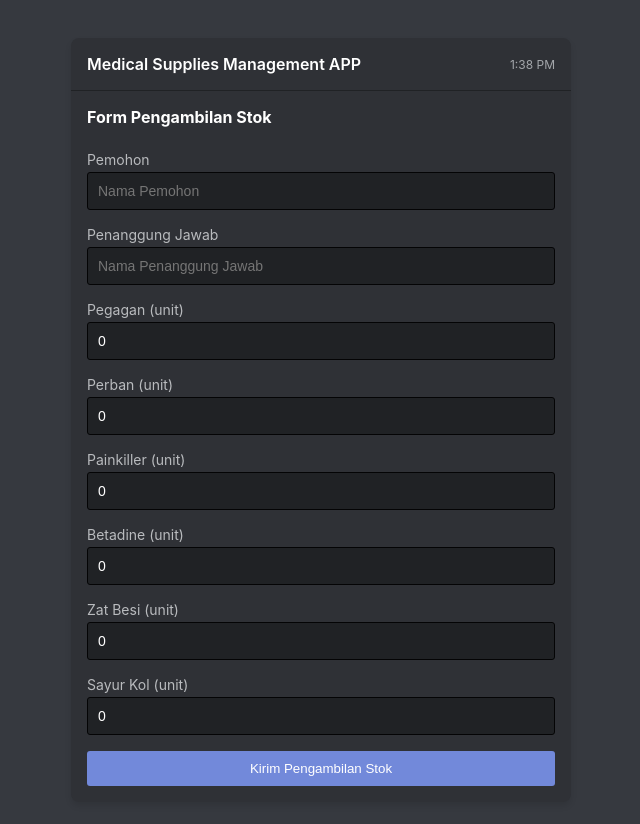
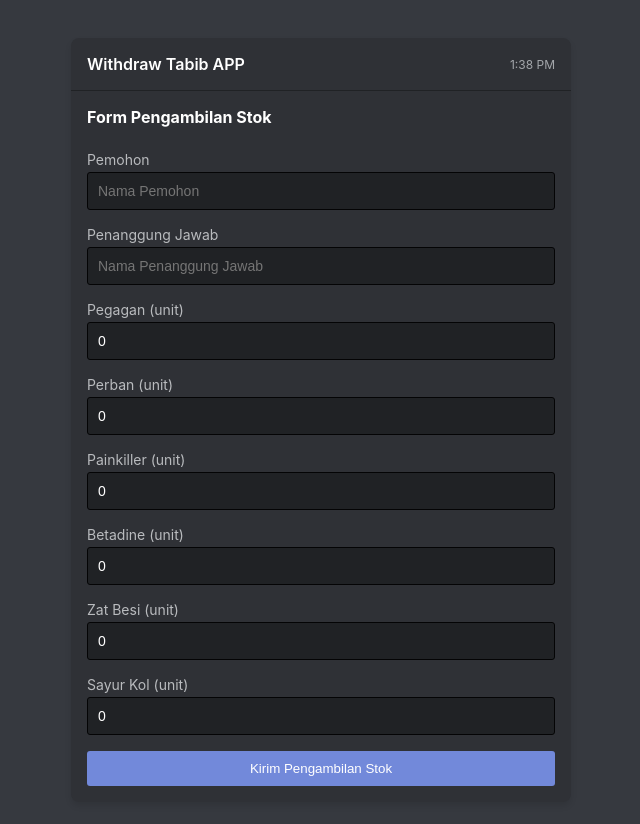
Before and after one commit to sayheysob/tabib-pulau, a Next.js app: page / in a window 1280 px wide. Shown: the top 824 px of the page, without its empty margins (319-959 px from the left). Built offline with nearby package versions, Linux system fonts and the light colour scheme.

Commit message:
Update index.js

```diff
--- a/pages/index.js
+++ b/pages/index.js
@@ -59,7 +59,7 @@ export default function Home() {
     <div className="app-container">
       <div className="discord-app">
         <div className="header">
-          <h1>Medical Supplies Management APP</h1>
+          <h1>Withdraw Tabib APP</h1>
           <div className="time">{formatTime(currentTime)}</div>
         </div>
 
```
